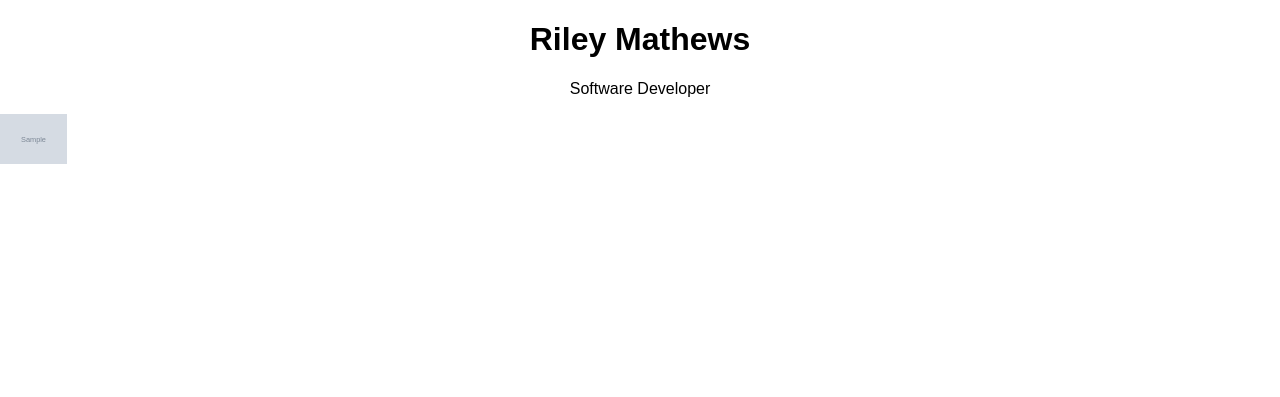
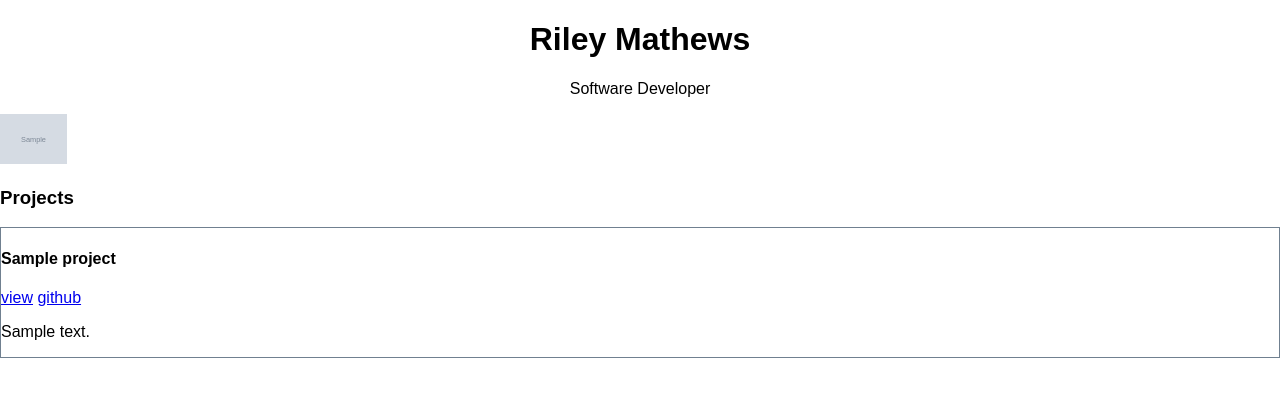
Before and after one commit to RileyMathews/portfolio-2.0, a Django app: page / in a window 1280 px wide. Shown: the part 18-415 px from the top of the page. Run offline with Django 3.2, Linux system fonts and the light colour scheme; tables that the repository leaves empty hold one stand-in row (values such as "Sample post"); grey boxes marked "Sample" are stand-in pictures.

Commit message:
displaying projects on dom now

```diff
--- a/website/models/project.py
+++ b/website/models/project.py
@@ -4,6 +4,8 @@ class Project(models.Model):
     name = models.CharField(max_length=255)
     description = models.CharField(max_length=2000)
     image_url = models.CharField(max_length=2000, blank=True, null=True)
+    live_url = models.CharField(max_length=1000, blank=True, null=True)
+    github_url = models.CharField(max_length=1000, blank=True, null=True)
 
     def __str__(self):
         return self.name
--- /dev/null
+++ b/website/static/website/css/project.css
@@ -0,0 +1,3 @@
+.project {
+    border: 1px solid slategrey;
+}
--- a/website/templates/website/index.html
+++ b/website/templates/website/index.html
@@ -16,6 +16,7 @@
     <div class="mui-container">
         {% include './home_banner.html' %}
         {% include './list_technologies.html' %}
+        {% include './list_projects.html' %}
     </div>
 
 
--- /dev/null
+++ b/website/templates/website/list_projects.html
@@ -0,0 +1,15 @@
+{% load static %}
+
+<link rel='stylesheet' type='text/css' href="{% static 'website/css/project.css' %}">
+
+<div class="project_container">
+    <h3>Projects</h3>
+    {% for project in data.projects %}
+    <div class="project">
+        <h4>{{project.name}}</h4>
+        <a target="blank" href="{{project.live_url}}">view</a>
+        <a target="blank" href="{{project.github_url}}">github</a>
+        <p>{{project.description}}</p>
+    </div>
+    {% endfor %}
+</div>
--- a/website/views/index_view.py
+++ b/website/views/index_view.py
@@ -1,5 +1,5 @@
 from django.views.generic import TemplateView
-from website.models import Technology
+from website.models import Technology, Project
 from django.shortcuts import render
 
 
@@ -14,6 +14,7 @@ def index_view(request):
     """
     print("loading index")
     technologies = Technology.objects.all()
+    projects = Project.objects.all()
 
-    data = {"technologies": technologies}
+    data = {"technologies": technologies, "projects": projects}
     return render(request, "website/index.html", {"data": data})
```
